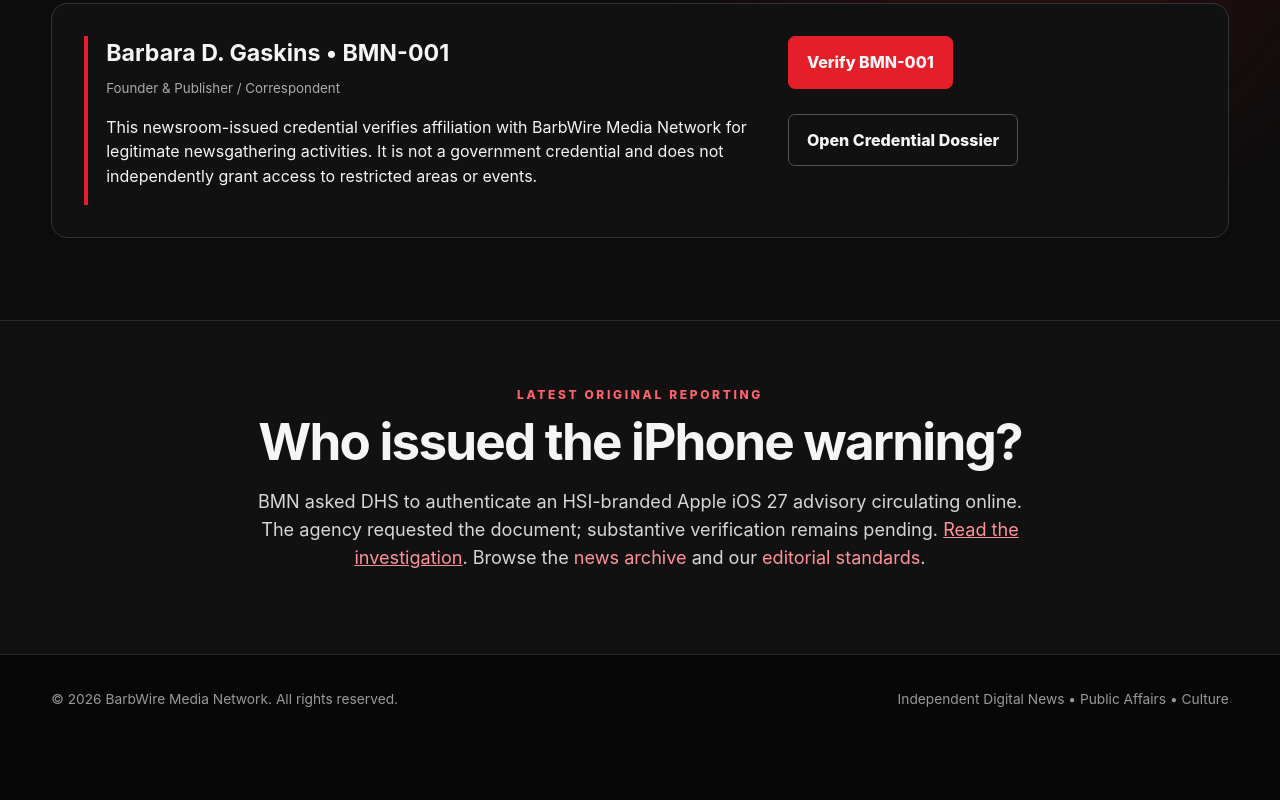
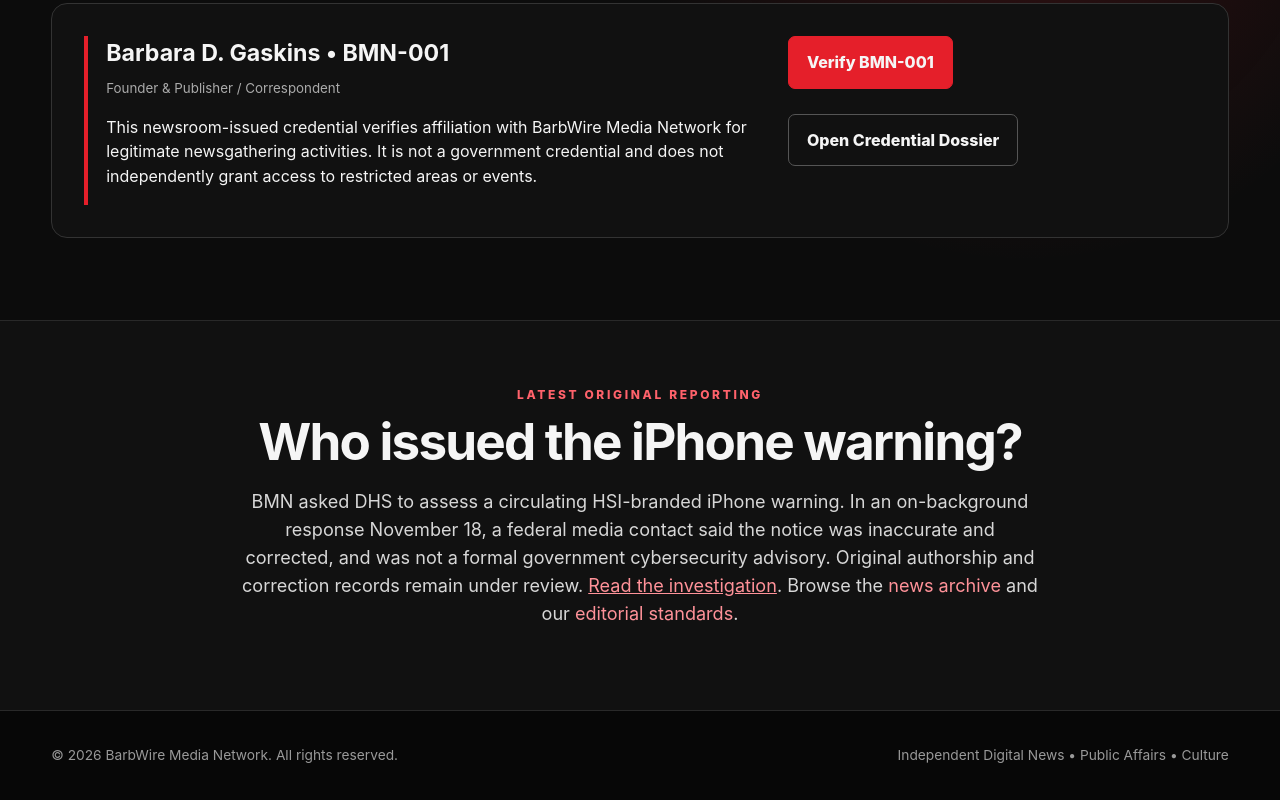
Before and after one commit to bdgaskins27889/bdgaskins27889.github.io, a plain HTML site: page bmn/index.html in a window 1280 px wide. Shown: the part 3704-4504 px from the top of the page. Before the commit the page ends 4448 px from the top, so only its background shows below. Drawn offline with Linux system fonts and the light colour scheme.

Commit message:
Update homepage investigative feature with Nov 18 DHS response

```diff
--- a/bmn/index.html
+++ b/bmn/index.html
@@ -98,7 +98,7 @@
     </div>
   </div></section>
 
-  <section class="coming"><div class="wrap"><div class="eyebrow">Latest Original Reporting</div><h2>Who issued the iPhone warning?</h2><p class="lead" style="margin-left:auto;margin-right:auto">BMN asked DHS to authenticate an HSI-branded Apple iOS 27 advisory circulating online. The agency requested the document; substantive verification remains pending. <a style="color:#ff9299;text-decoration:underline" href="news/hsi-iphone-advisory-dhs-verification/">Read the investigation</a>. Browse the <a href="news/" style="color:#ff9299">news archive</a> and our <a href="editorial-policy/" style="color:#ff9299">editorial standards</a>.</p></div></section>
+  <section class="coming"><div class="wrap"><div class="eyebrow">Latest Original Reporting</div><h2>Who issued the iPhone warning?</h2><p class="lead" style="margin-left:auto;margin-right:auto">BMN asked DHS to assess a circulating HSI-branded iPhone warning. In an on-background response November 18, a federal media contact said the notice was inaccurate and corrected, and was not a formal government cybersecurity advisory. Original authorship and correction records remain under review. <a style="color:#ff9299;text-decoration:underline" href="news/hsi-iphone-advisory-dhs-verification/">Read the investigation</a>. Browse the <a href="news/" style="color:#ff9299">news archive</a> and our <a href="editorial-policy/" style="color:#ff9299">editorial standards</a>.</p></div></section>
 
   <footer class="footer"><div class="wrap inner"><span>© 2026 BarbWire Media Network. All rights reserved.</span><span>Independent Digital News • Public Affairs • Culture</span></div></footer>
 </body>
```
